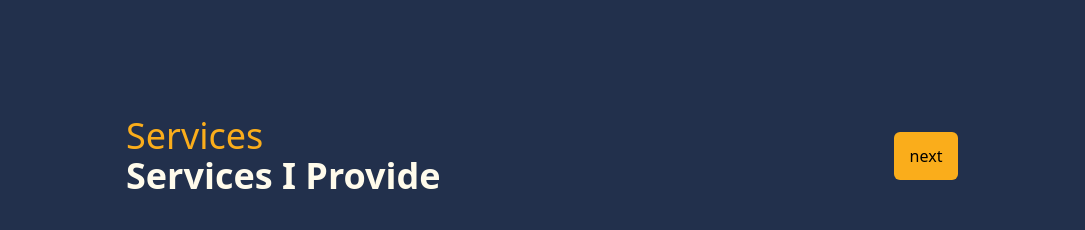
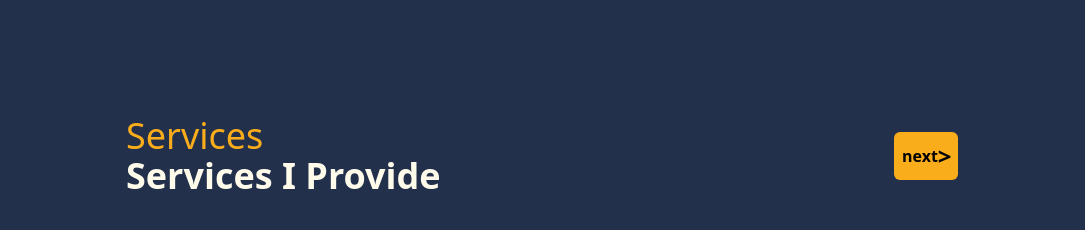
Before and after one commit to joolema/portfolio, a React (Vite) app in the folder frontend/: page / in a window 1280 px wide. Shown: the part 2380-2610 px from the top of the page, without its empty margins (98-1183 px from the left). Built offline with nearby package versions, Linux system fonts and the light colour scheme; no server answers.

Commit message:
fixed animation duration and button name

```diff
--- a/frontend/src/component/Approach.jsx
+++ b/frontend/src/component/Approach.jsx
@@ -6,7 +6,7 @@ const containerVariants = {
   show: {
     opacity: 1,
     x: 0,
-    transition: { duration: 0.2, staggerChildren: 0.3, ease: easeInOut },
+    transition: { duration: 1, staggerChildren: 0.3, ease: easeInOut },
   },
 };
 const childVariants = {
--- a/frontend/src/component/Container.jsx
+++ b/frontend/src/component/Container.jsx
@@ -12,7 +12,7 @@ const containerVariants = {
   show: {
     opacity: 1,
     x: 0,
-    transition: { duration: 0.5, staggerChildren: 0.3, ease: easeInOut },
+    transition: { duration: 1, staggerChildren: 0.3, ease: easeInOut },
   },
 };
 
--- a/frontend/src/component/EducationWork.jsx
+++ b/frontend/src/component/EducationWork.jsx
@@ -4,7 +4,7 @@ const containerVariant = {
   show: {
     opacity: 1,
     x: 0,
-    transition: { staggerChildren: 0.3, ease: easeInOut },
+    transition: { duration: 1, staggerChildren: 0.3, ease: easeInOut },
   },
 };
 
--- a/frontend/src/component/Experience.jsx
+++ b/frontend/src/component/Experience.jsx
@@ -4,7 +4,7 @@ const containerVariant = {
   show: {
     opacity: 1,
     x: 0,
-    transition: { staggerChildren: 0.3, ease: easeInOut },
+    transition: { duration: 1, staggerChildren: 0.3, ease: easeInOut },
   },
 };
 
--- a/frontend/src/component/FavTool.jsx
+++ b/frontend/src/component/FavTool.jsx
@@ -5,7 +5,7 @@ const containerVariant = {
   show: {
     opacity: 1,
     x: 0,
-    transition: { staggerChildren: 0.1, ease: easeInOut },
+    transition: { duration: 1, staggerChildren: 0.2, ease: easeInOut },
   },
 };
 
--- a/frontend/src/component/Home.jsx
+++ b/frontend/src/component/Home.jsx
@@ -32,7 +32,7 @@ const itemVariants = {
 
 const variant2 = {
   hidden: { opacity: 0, x: 50 },
-  show: { opacity: 1, x: 0, transition: { duration: 1, ease: easeInOut } },
+  show: { opacity: 1, x: 0, transition: { duration: 2, ease: easeInOut } },
 };
 const BannerContent = () => {
   const items = ["Architecture Student", "Graphic Designer", "Logo & Identity"];
--- a/frontend/src/component/Projects.jsx
+++ b/frontend/src/component/Projects.jsx
@@ -40,12 +40,10 @@ const Projects = () => {
     }
   }, [projects, filter]);
 
-  console.log("projects", projects);
-  console.log("fil projects", filteredProjects);
-
   const [showing, setShowing] = useState(false);
 
   const handleShow = () => {
+    setFilter("all");
     setShowing((prev) => !prev);
   };
 
@@ -119,7 +117,7 @@ const Projects = () => {
               onClick={handleShow}
               className="bg-[var(--orange)] py-1 rounded-md px-2 text-black"
             >
-              {showing ? "Hide Services" : "View All Projects"}
+              {showing ? "Hide Projects" : "View All Projects"}
             </button>
           </div>
         </div>
--- a/frontend/src/component/Services.jsx
+++ b/frontend/src/component/Services.jsx
@@ -72,7 +72,11 @@ const containerVariant = {
 
 const childVariant = {
   hidden: { opacity: 0, y: -20 },
-  show: { opacity: 1, y: 0 },
+  show: {
+    opacity: 1,
+    y: 0,
+    transition: { duration: 0.5, ease: easeInOut },
+  },
 };
 const Services = () => {
   const [showing, setShowing] = useState(false);
@@ -113,7 +117,15 @@ const Services = () => {
             onClick={handleShow}
             className="bg-[var(--orange)] text-black rounded-md px-2 py-0 w-16 h-12  "
           >
-            {showing ? "prev" : "next"}
+            {showing ? (
+              <p className="flex items-center font-bold ">
+                <span className="text-2xl font-extrabold">{"<"}</span>prev
+              </p>
+            ) : (
+              <p className="flex items-center font-bold ">
+                next <span className="text-2xl font-extrabold">{">"}</span>
+              </p>
+            )}
           </button>
         </div>
 
```
